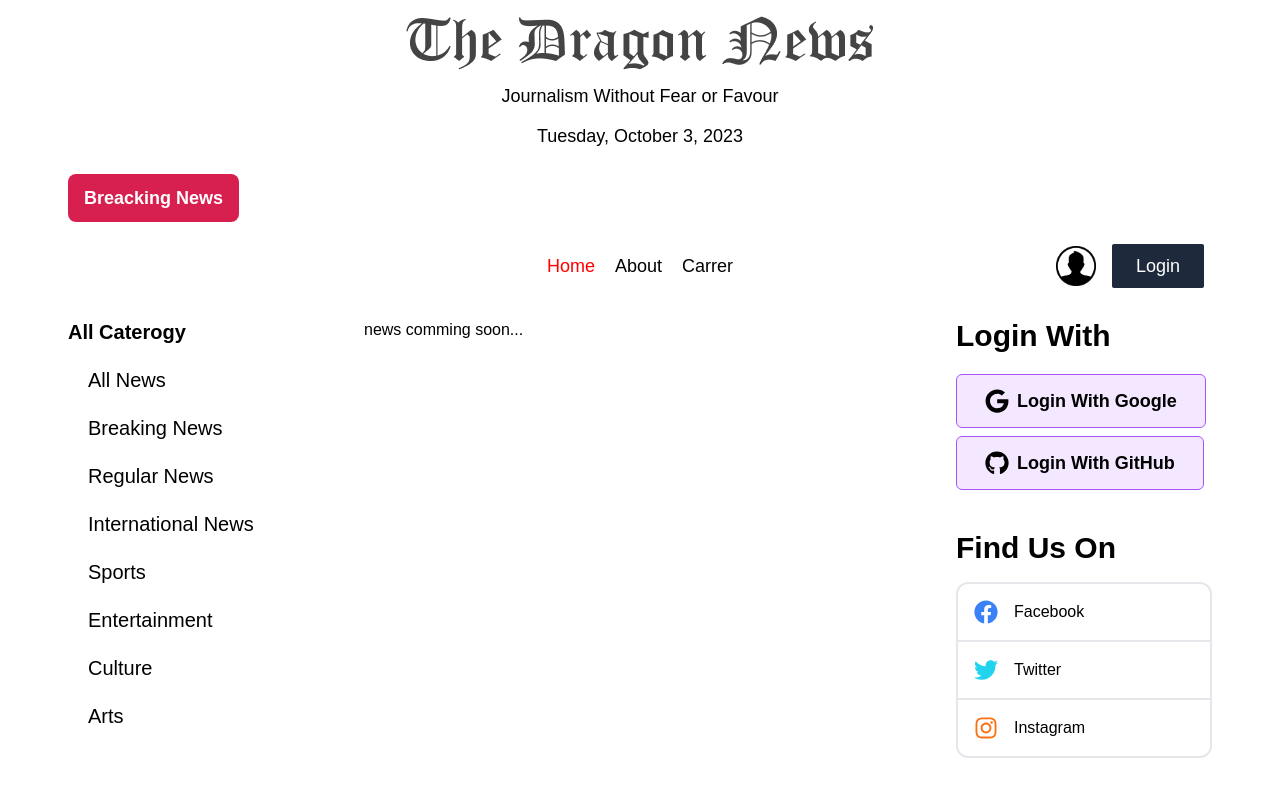
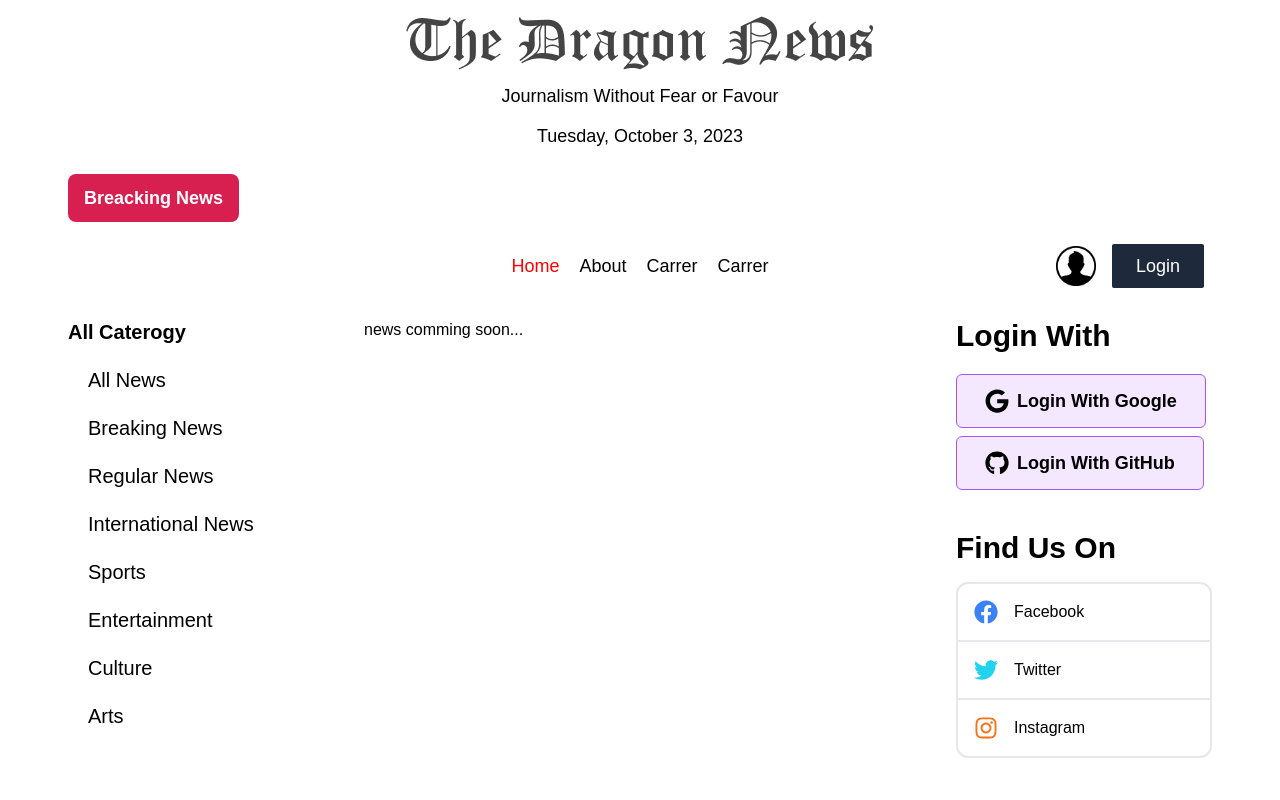
Before and after one commit to Ashiqur-Anik/dragon-news-react, a React (Vite) app: page / in a window 1280 px wide. Shown: the top 800 px of the page. Built offline with nearby package versions, Linux system fonts and the light colour scheme.

Commit message:
path add

```diff
--- a/src/Pages/Shared/Navbar/Navbar.jsx
+++ b/src/Pages/Shared/Navbar/Navbar.jsx
@@ -6,6 +6,7 @@ const Navbar = () => {
     const  navbarItem=<>
        <NavLink to="/">Home</NavLink>
        <NavLink to="/about">About</NavLink>
+       <NavLink to="/carrer">Carrer</NavLink>
        <NavLink to="/carrer">Carrer</NavLink>
     </>
     return (
```
